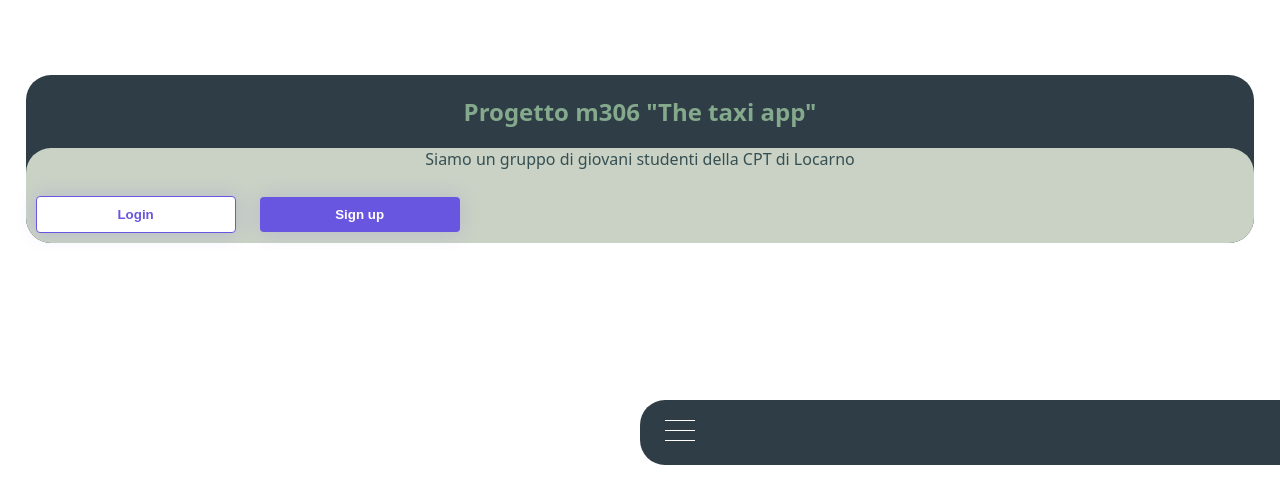
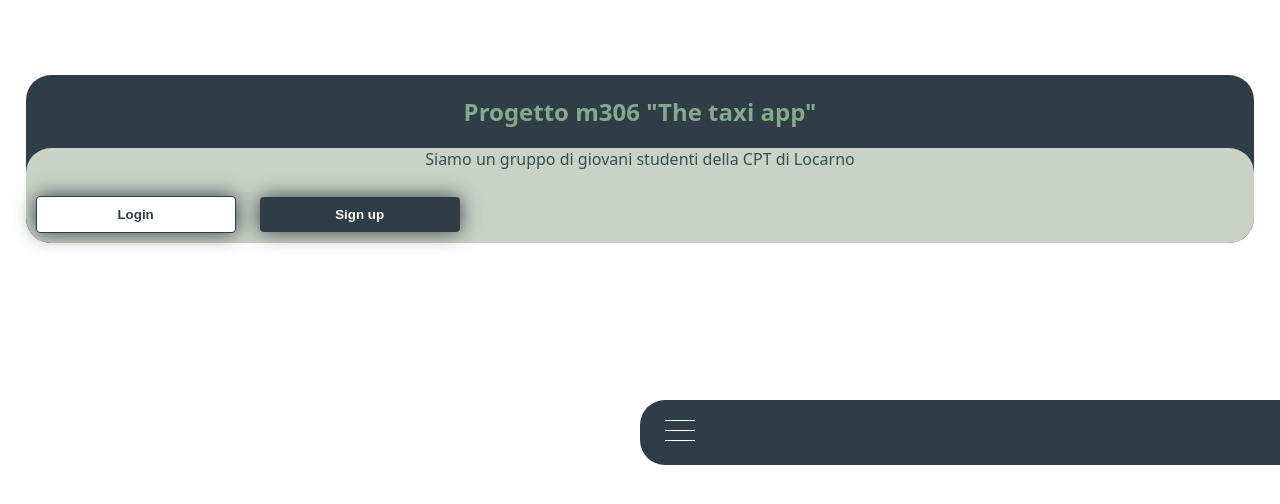
Before and after one commit to giada-pintos/progetto_m306, a plain HTML site: page index.html in a window 1280 px wide. Drawn offline with nearby package versions, Linux system fonts and the light colour scheme.

Commit message:
css_changes

```diff
--- a/index.html
+++ b/index.html
@@ -1,8 +1,8 @@
 <html>
 <head>
     <title>Taxi App</title>
-    <link rel="stylesheet" href="src/style.css">
-    <link rel="stylesheet" href="src/menu.css">
+    <link rel="stylesheet" href="src/css/style.css">
+    <link rel="stylesheet" href="src/css/menu.css">
     <script src="https://cdnjs.cloudflare.com/ajax/libs/jquery/2.1.3/jquery.min.js"></script>
 
 </head>
--- a/src/style.css
+++ b/src/css/style.css
@@ -61,24 +61,24 @@ button {
     margin: 10px 10px;
     width: 200px;
     padding: 10px 0;
-    box-shadow: 0 0 20px rgba(104, 85, 224, 0.2);
+    box-shadow: 0 0 20px #2f3e46;
     transition: 0.4s;
 }
 
 .reg {
     color: white;
-    background-color: rgba(104, 85, 224, 1);
+    background-color: #2f3e46;
 }
 
 .log {
-    color: rgb(104, 85, 224);
+    color: #2f3e46;
     background-color: rgba(255, 255, 255, 1);
-    border: 1px solid rgba(104, 85, 224, 1);
+    border: 1px solid #2f3e46;
 }
 
 button:hover {
     color: white;
     width: 200px;
-    box-shadow: 0 0 20px rgba(104, 85, 224, 0.6);
-    background-color: rgba(104, 85, 224, 1);
+    box-shadow: 0 0 20px #2f3e46;
+    background-color: #2f3e46;
 }
```
Also changed, not shown: src/css/menu.css (renamed from src/menu.css).
